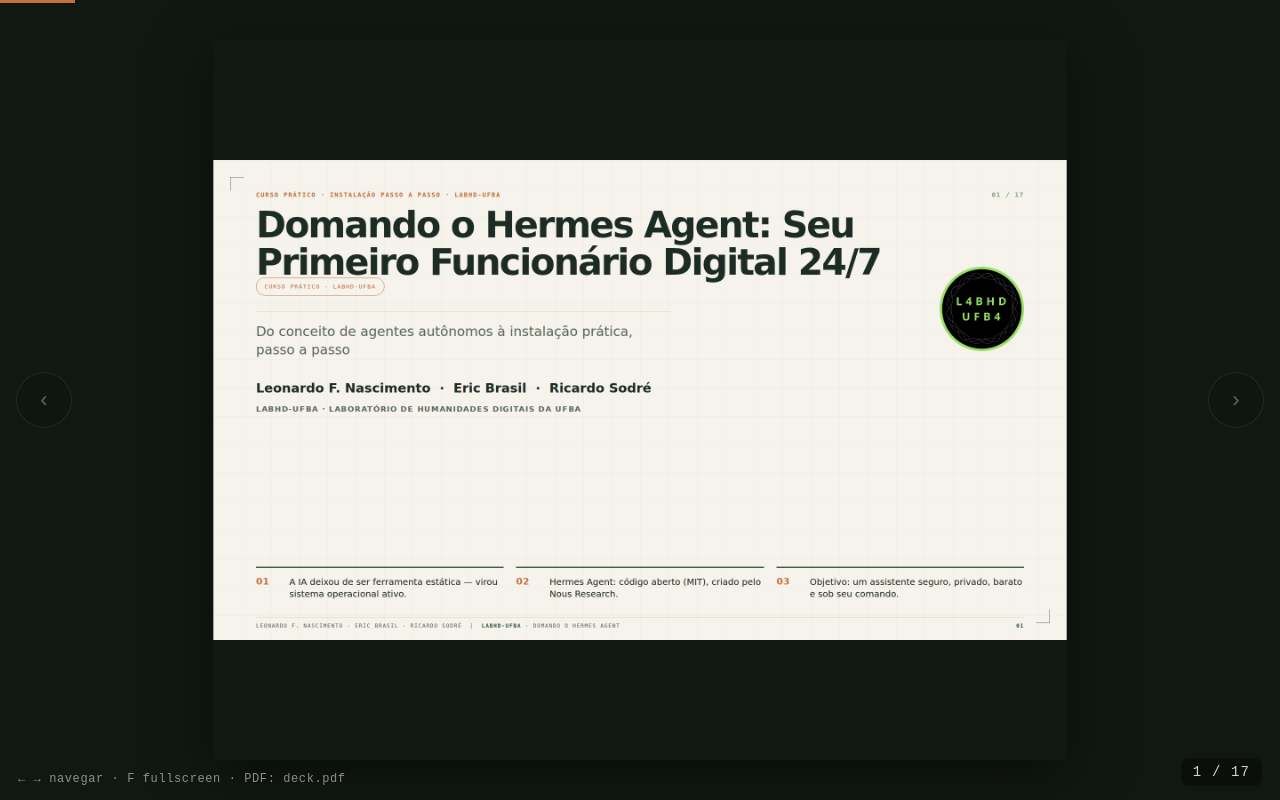
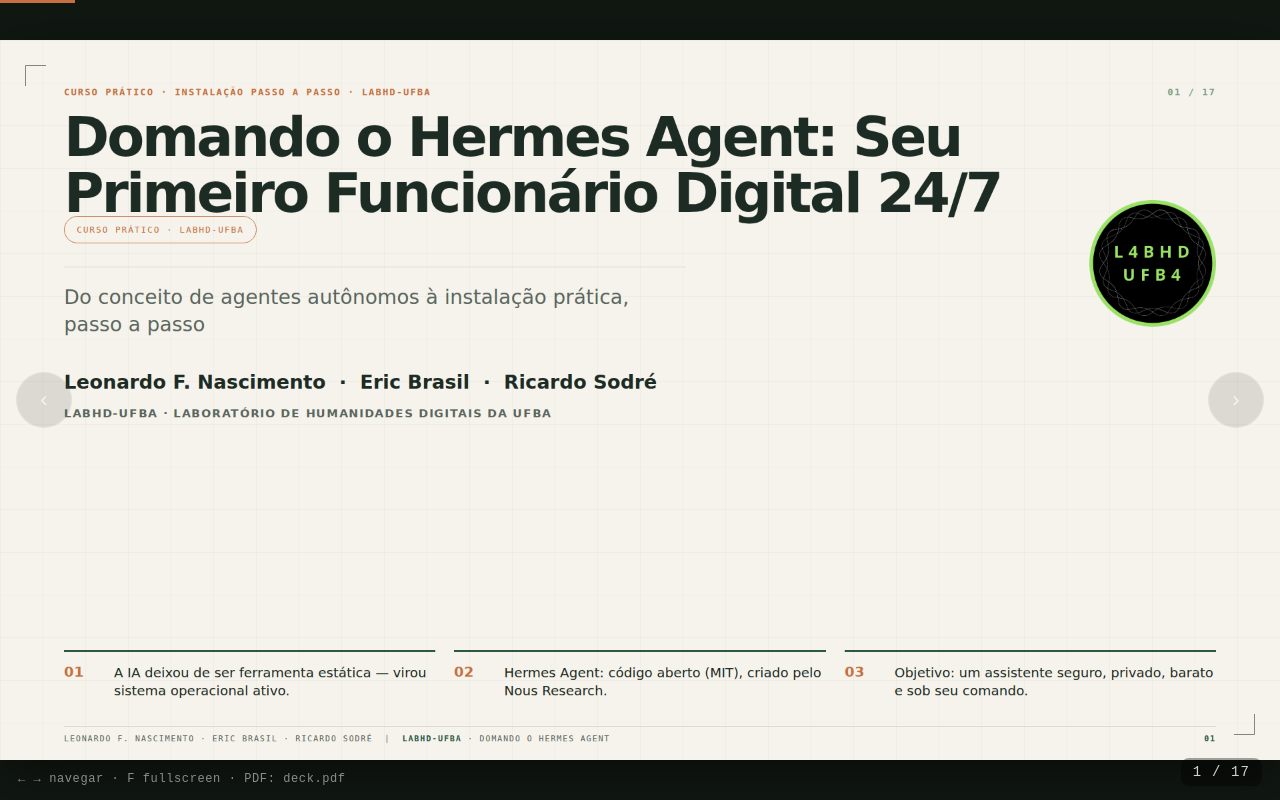
Before and after one commit to leofn/hermes-agent-curso, a plain HTML site: page index.html in a window 1280 px wide. Drawn offline with Linux system fonts and the light colour scheme.

Commit message:
fix: flex-shrink:0 no frame — slide preenche a tela toda (paridade com decks 2026)

```diff
--- a/index.html
+++ b/index.html
@@ -12,7 +12,7 @@
 *{margin:0;padding:0;box-sizing:border-box}
 html,body{height:100%;background:#111812;font-family:'Inter',system-ui,-apple-system,'Segoe UI',Arial,sans-serif;overflow:hidden}
 #stage{position:fixed;inset:0;display:flex;align-items:center;justify-content:center}
-#frame{position:relative;width:1920px;height:1080px;transform-origin:center center;box-shadow:0 20px 80px rgba(0,0,0,.5)}
+#frame{position:relative;width:1920px;height:1080px;transform-origin:center center;flex-shrink:0;box-shadow:0 20px 80px rgba(0,0,0,.5)}
 #frame img{position:absolute;inset:0;width:100%;height:100%;object-fit:contain;background:#111812;display:none}
 #frame img.active{display:block}
 #counter{position:fixed;bottom:14px;right:18px;color:rgba(246,243,236,.85);font-size:14px;letter-spacing:.08em;font-family:'JetBrains Mono',monospace;background:rgba(0,0,0,.35);padding:6px 12px;border-radius:8px;z-index:10;user-select:none}
```
